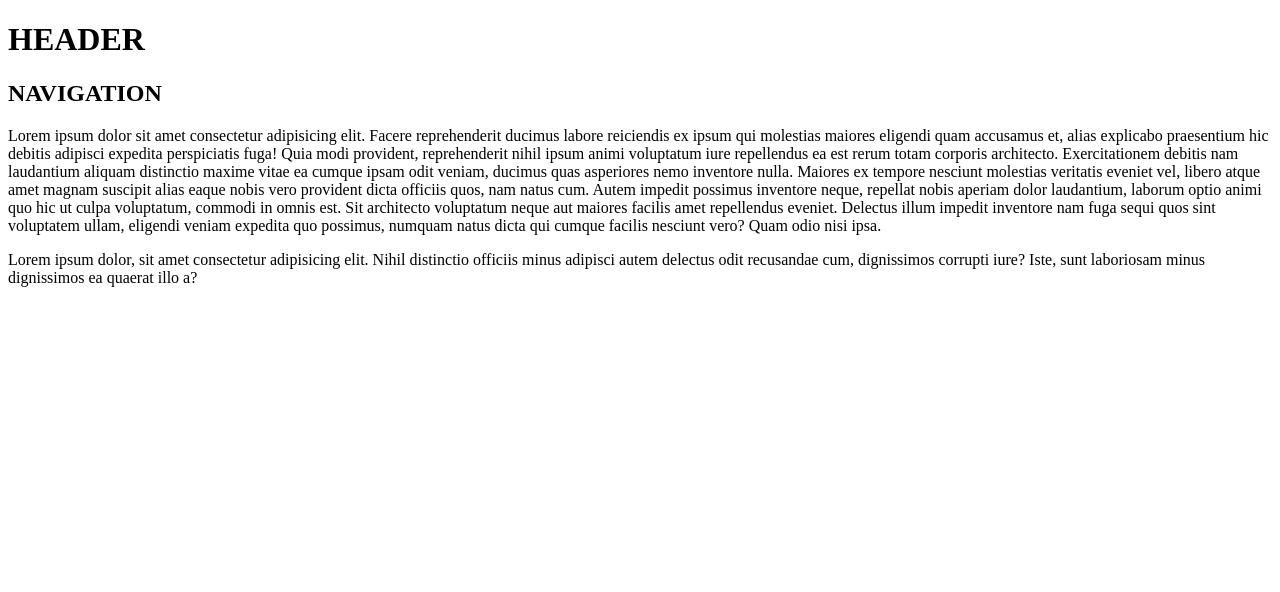
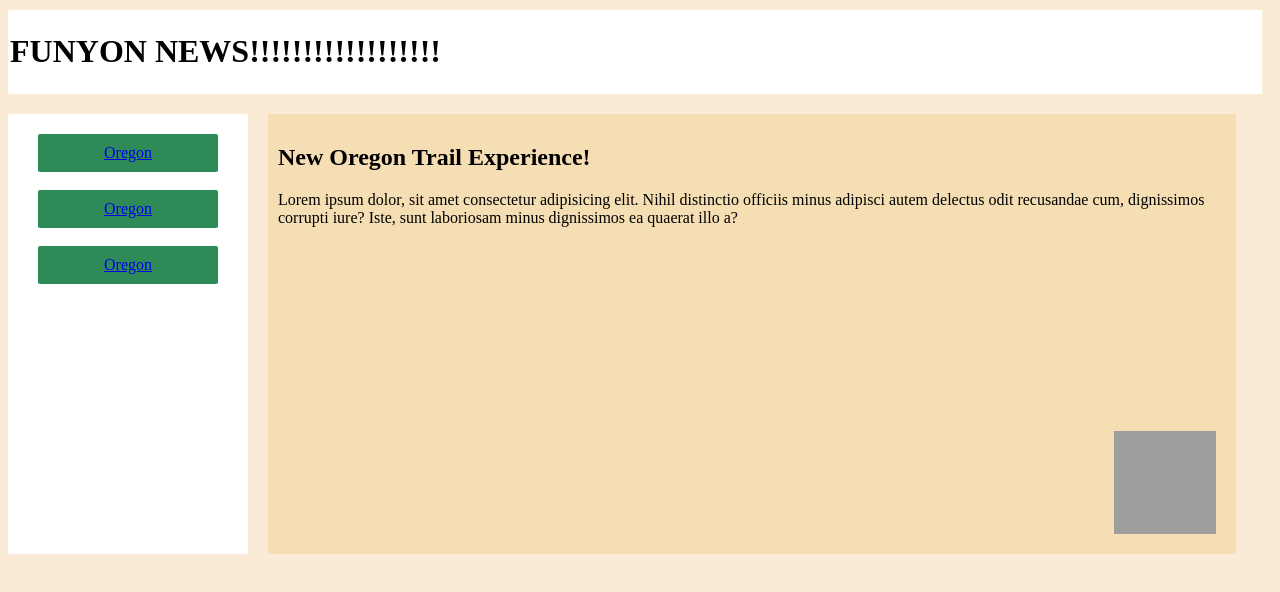
Before and after one commit to Staticmeteor776/Funyon, a plain HTML site: page index.html in a window 1280 px wide. Drawn offline with Linux system fonts and the light colour scheme; grey boxes are pictures that could not be loaded.

Commit message:
Finished main page for min width 1024px

```diff
--- a/index.html
+++ b/index.html
@@ -10,26 +10,32 @@
 
 <body>
     <header>
-        <h1>HEADER</h1>
+        <h1>FUNYON NEWS!!!!!!!!!!!!!!!!!!</h1>
+
     </header>
-    <nav>
-        <h1>NAVIGATION</h1>
-    </nav>
-    <p>Lorem ipsum dolor sit amet consectetur adipisicing elit. Facere reprehenderit ducimus labore reiciendis ex ipsum
-        qui molestias maiores eligendi quam accusamus et, alias explicabo praesentium hic debitis adipisci expedita
-        perspiciatis fuga! Quia modi provident, reprehenderit nihil ipsum animi voluptatum iure repellendus ea est rerum
-        totam corporis architecto. Exercitationem debitis nam laudantium aliquam distinctio maxime vitae ea cumque ipsam
-        odit veniam, ducimus quas asperiores nemo inventore nulla. Maiores ex tempore nesciunt molestias veritatis
-        eveniet vel, libero atque amet magnam suscipit alias eaque nobis vero provident dicta officiis quos, nam natus
-        cum. Autem impedit possimus inventore neque, repellat nobis aperiam dolor laudantium, laborum optio animi quo
-        hic ut culpa voluptatum, commodi in omnis est. Sit architecto voluptatum neque aut maiores facilis amet
-        repellendus eveniet. Delectus illum impedit inventore nam fuga sequi quos sint voluptatem ullam, eligendi veniam
-        expedita quo possimus, numquam natus dicta qui cumque facilis nesciunt vero? Quam odio nisi ipsa.
-    </p>
 
-    <p>Lorem ipsum dolor, sit amet consectetur adipisicing elit. Nihil distinctio officiis minus adipisci autem delectus
-        odit recusandae cum, dignissimos corrupti iure? Iste, sunt laboriosam minus dignissimos ea quaerat illo a?
-    </p>
+    <div class="flexy">
+        <nav>
+            <a href="https://en.wikipedia.org/wiki/Organ_(biology)" target="_blank">Oregon</a><br><a
+                href="https://en.wikipedia.org/wiki/Organ_(music)" target="_blank"> Oregon</a><br><a
+                href="https://en.wikipedia.org/wiki/Oregon" target="_blank">Oregon</a>
+        </nav>
+
+        <div class="container">
+            <h2>New Oregon Trail Experience!</h2>
+            <p>
+
+            </p>
+
+            <p>Lorem ipsum dolor, sit amet consectetur adipisicing elit. Nihil distinctio officiis minus adipisci autem
+                delectus
+                odit recusandae cum, dignissimos corrupti iure? Iste, sunt laboriosam minus dignissimos ea quaerat illo
+                a?
+            </p>
+            <img class="organ" src="images/Logo.png" alt="The Truth">
+        </div>
+
+    </div>
 </body>
 
 </html>
--- a/styles.css
+++ b/styles.css
@@ -0,0 +1,105 @@
+@media (min-width: 1024px) {
+    body {
+        background-color: antiquewhite;
+        position: relative;
+    }
+
+    header {
+        background-color: white;
+        padding: 2px;
+        margin: 10px 10px 20px 0px;
+    }
+
+    nav {
+        width: 200px;
+        background-color: white;
+        height: 50vh;
+        padding: 20px;
+        text-align: center;
+    }
+
+    nav a {
+        display: block;
+        border-radius: 2px;
+        background-color: seagreen;
+        padding: 10px;
+        margin: 0px 10px 0px 10px;
+    }
+
+    nav a:hover {
+        background-color: SKYblue;
+    }
+
+    .container {
+        margin-left: 20px;
+        width: 75%;
+        padding: 10px;
+        background-color: wheat;
+        position: relative;
+    }
+
+    .flexy {
+        display: flex;
+    }
+
+    .organ {
+        width: 102.4px;
+        height: 102.4px;
+        right: 20px;
+        bottom: 20px;
+        position: absolute;
+    }
+}
+
+@media (min-width: 728px) {
+    body {
+        background-color: antiquewhite;
+        position: relative;
+    }
+
+    header {
+        background-color: white;
+        padding: 2px;
+        margin: 10px 10px 20px 0px;
+    }
+
+    nav {
+        width: 200px;
+        background-color: white;
+        height: 50vh;
+        padding: 20px;
+        text-align: center;
+    }
+
+    nav a {
+        display: block;
+        border-radius: 2px;
+        background-color: seagreen;
+        padding: 10px;
+        margin: 0px 10px 0px 10px;
+    }
+
+    nav a:hover {
+        background-color: SKYblue;
+    }
+
+    .container {
+        margin-left: 20px;
+        width: 75%;
+        padding: 10px;
+        background-color: wheat;
+        position: relative;
+    }
+
+    .flexy {
+        display: flex;
+    }
+
+    .organ {
+        width: 102.4px;
+        height: 102.4px;
+        right: 20px;
+        bottom: 20px;
+        position: absolute;
+    }
+}
```
Also changed, not shown: images/hehehehheehe.png (added), 2 other files.
